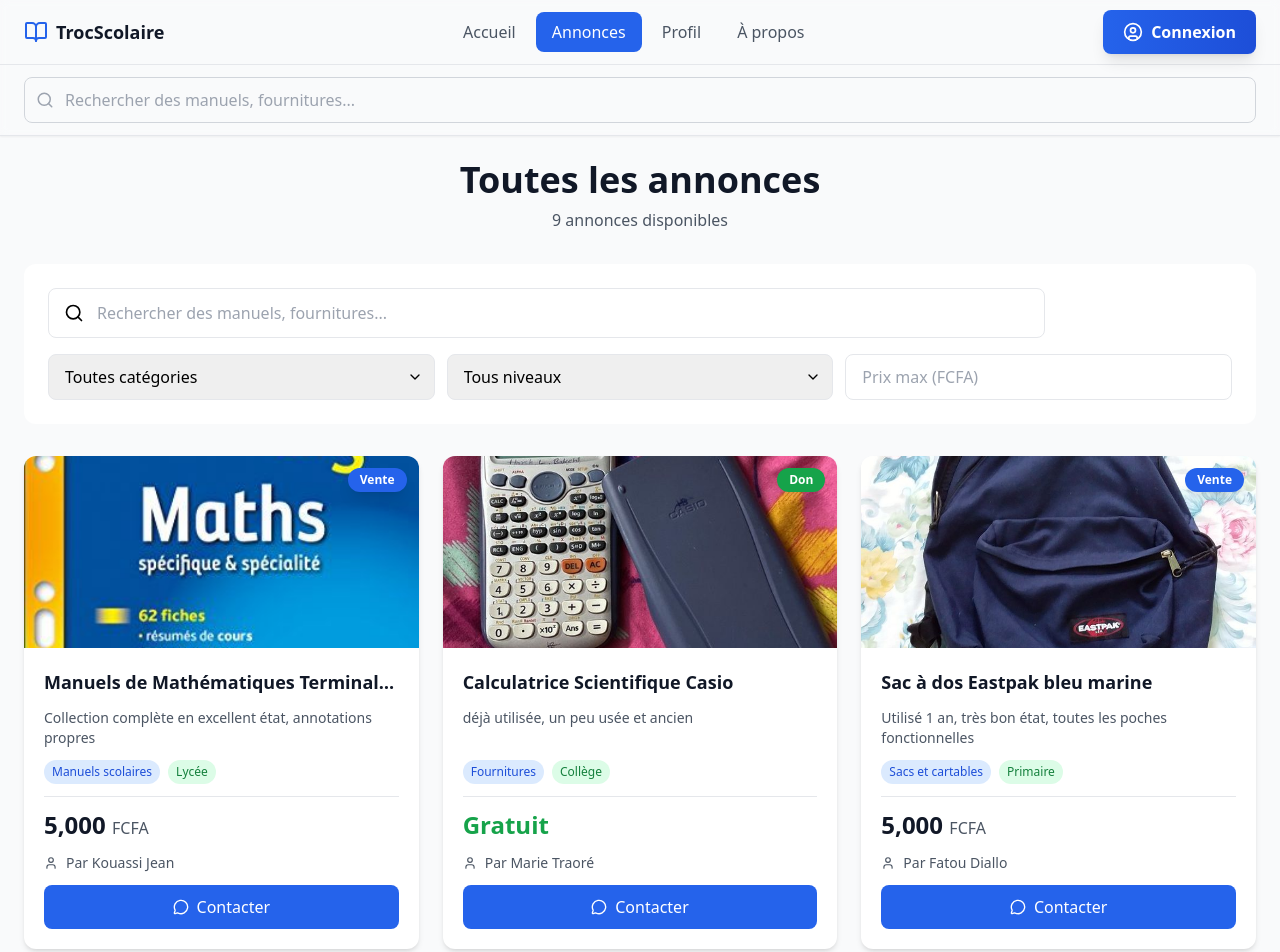
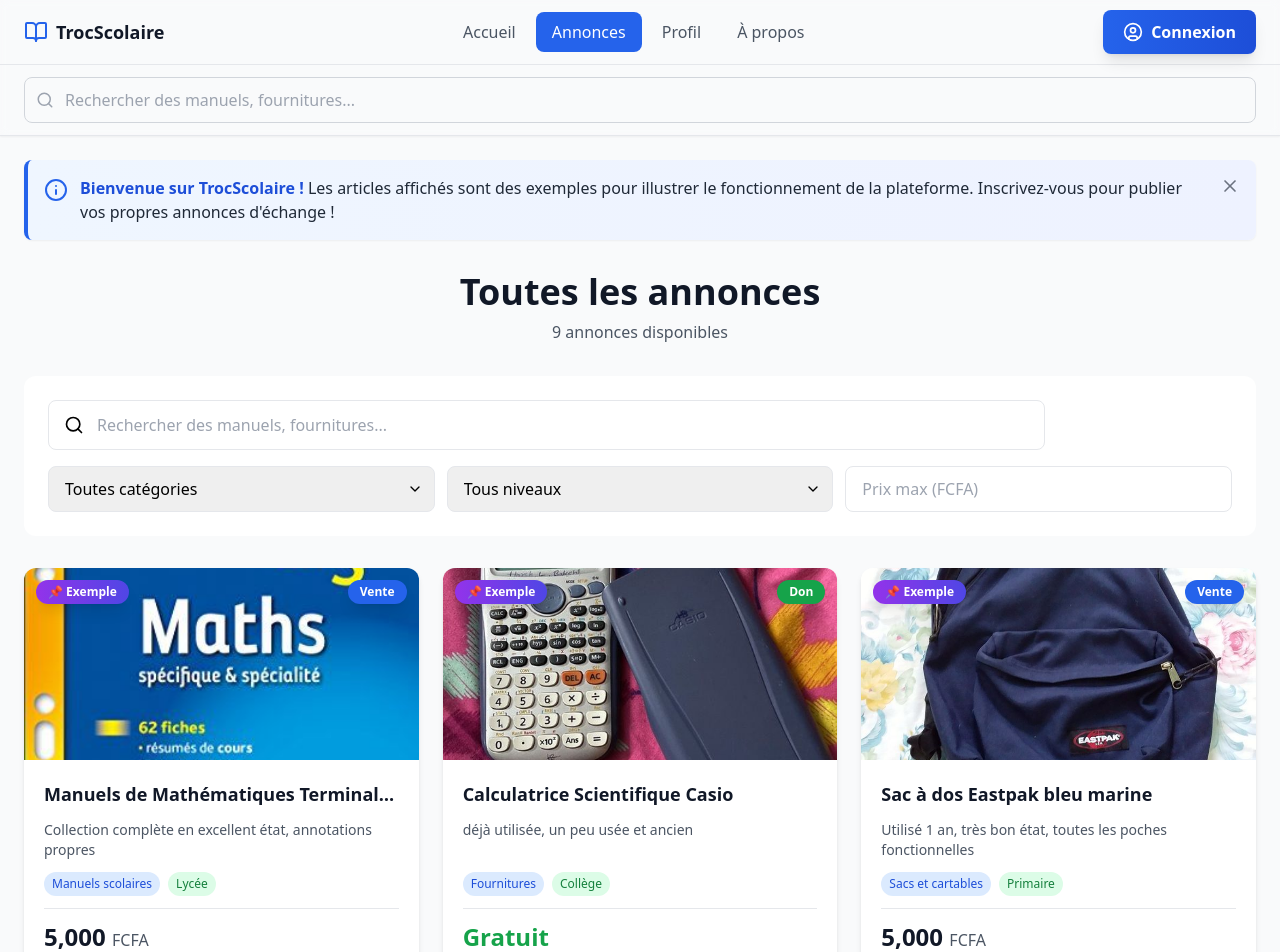
Before and after one commit to ouatt10/Troc_Scolaire, a React (Vite) app: page /annonces in a window 1280 px wide. Shown: the top 952 px of the page. Built offline with nearby package versions, Linux system fonts and the light colour scheme.

Commit message:
Ajouter des badges de démonstration et une bannière d'information

```diff
--- a/src/pages/Annonces.jsx
+++ b/src/pages/Annonces.jsx
@@ -2,10 +2,12 @@
 import React, { useState } from "react";
 import { motion } from "framer-motion";
 import SearchBar from "../components/SearchBar";
-import { MessageCircle, User } from "lucide-react";
+import { MessageCircle, User, X, Info } from "lucide-react";
 
 export default function Annonces() {
-  // Données d'exemple simplifiées
+  const [showBanner, setShowBanner] = useState(true);
+
+  // Données d'exemple - AJOUTEZ isDemo: true à chaque article
   const allAnnonces = [
     {
       id: 1,
@@ -17,7 +19,8 @@
       type: "Vente",
       imageUrl: "/image/manuels-scolaires.jpg",
       image: "📚",
-      vendeur: "Kouassi Jean"
+      vendeur: "Équipe TrocScolaire",
+      isDemo: true // ← AJOUTEZ CETTE LIGNE
     },
     {
       id: 2,
@@ -29,7 +32,8 @@
       type: "Don",
       imageUrl: "/image/calculatrice-casio.jpg",
       image: "🧮",
-      vendeur: "Marie Traoré"
+      vendeur: "Équipe TrocScolaire",
+      isDemo: true // ← AJOUTEZ CETTE LIGNE
     },
     {
       id: 3,
@@ -41,7 +45,8 @@
       type: "Vente",
       imageUrl: "/image/primaire.jpg",
       image: "🎒",
-      vendeur: "Fatou Diallo"
+      vendeur: "Équipe TrocScolaire",
+      isDemo: true // ← AJOUTEZ CETTE LIGNE
     },
     {
       id: 4,
@@ -53,7 +58,8 @@
       type: "Échange",
       imageUrl: "/image/collection-livres.jpg",
       image: "📖",
-      vendeur: "Ibrahim Koné"
+      vendeur: "Équipe TrocScolaire",
+      isDemo: true // ← AJOUTEZ CETTE LIGNE
     },
     {
       id: 5,
@@ -65,7 +71,8 @@
       type: "Vente",
       imageUrl: "/image/materiel-informatique.jpg",
       image: "💻",
-      vendeur: "Yao Michel"
+      vendeur: "Équipe TrocScolaire",
+      isDemo: true // ← AJOUTEZ CETTE LIGNE
     },
     {
       id: 6,
@@ -77,7 +84,8 @@
       type: "Vente",
       imageUrl: "/image/uniformes.jpg",
       image: "👔",
-      vendeur: "Aya N'Guessan"
+      vendeur: "Équipe TrocScolaire",
+      isDemo: true // ← AJOUTEZ CETTE LIGNE
     },
     {
       id: 7,
@@ -89,7 +97,8 @@
       type: "Vente",
       imageUrl: "/image/universite.jpg",
       image: "📱",
-      vendeur: "Kouadio André"
+      vendeur: "Équipe TrocScolaire",
+      isDemo: true // ← AJOUTEZ CETTE LIGNE
     },
     {
       id: 8,
@@ -101,7 +110,8 @@
       type: "Vente",
       imageUrl: "/image/fournitures.jpg",
       image: "✏️",
-      vendeur: "Aminata Cissé"
+      vendeur: "Équipe TrocScolaire",
+      isDemo: true // ← AJOUTEZ CETTE LIGNE
     },
     {
       id: 9,
@@ -113,7 +123,8 @@
       type: "Vente",
       imageUrl: "/image/atlas.jpg",
       image: "🗺️",
-      vendeur: "Bamba Seydou"
+      vendeur: "Équipe TrocScolaire",
+      isDemo: true // ← AJOUTEZ CETTE LIGNE
     }
   ];
 
@@ -150,6 +161,33 @@
 
   return (
     <div className="w-full space-y-8">
+
+      {/* NOUVEAU : Banner d'information pour articles démo */}
+      {showBanner && (
+        <motion.div
+          initial={{ opacity: 0, y: -20 }}
+          animate={{ opacity: 1, y: 0 }}
+          className="bg-gradient-to-r from-blue-50 to-indigo-50 border-l-4 border-blue-600 rounded-lg p-4 shadow-sm"
+        >
+          <div className="flex items-start gap-3">
+            <Info className="w-6 h-6 text-blue-600 flex-shrink-0 mt-0.5" />
+            <div className="flex-1">
+              <p className="text-gray-800">
+                <span className="font-semibold text-blue-700">Bienvenue sur TrocScolaire !</span>
+                {' '}Les articles affichés sont des exemples pour illustrer le fonctionnement de la plateforme.
+                Inscrivez-vous pour publier vos propres annonces d'échange !
+              </p>
+            </div>
+            <button
+              onClick={() => setShowBanner(false)}
+              className="text-gray-500 hover:text-gray-700 transition-colors flex-shrink-0"
+              aria-label="Fermer"
+            >
+              <X className="w-5 h-5" />
+            </button>
+          </div>
+        </motion.div>
+      )}
 
       {/* Titre de la page */}
       <div className="text-center space-y-2">
@@ -204,7 +242,14 @@
                   {annonce.image}
                 </div>
 
-                {/* Badge type */}
+                {/* NOUVEAU : Badge démo - affiché en premier */}
+                {annonce.isDemo && (
+                  <span className="absolute top-3 left-3 px-3 py-1 text-xs font-semibold rounded-full bg-gradient-to-r from-purple-600 to-indigo-600 text-white shadow-lg backdrop-blur-sm z-10">
+                    📌 Exemple
+                  </span>
+                )}
+
+                {/* Badge type - déplacé à droite */}
                 <span
                   className={`absolute top-3 right-3 px-3 py-1 text-xs font-semibold rounded-full backdrop-blur-sm shadow-lg ${
                     annonce.type === "Don"
```
